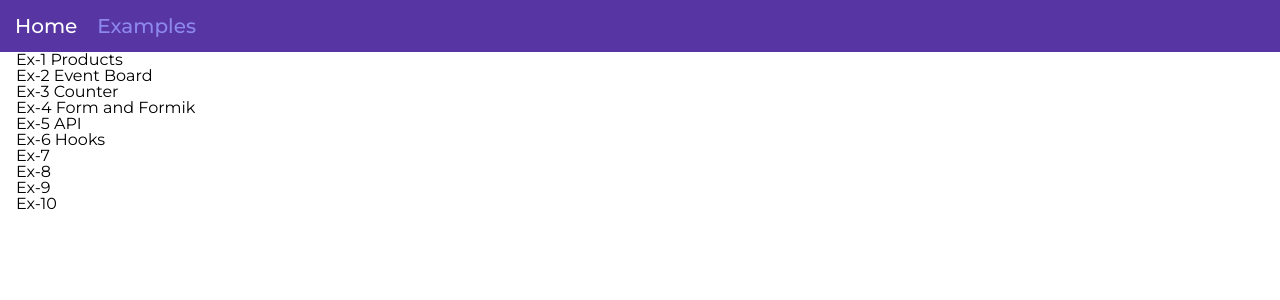
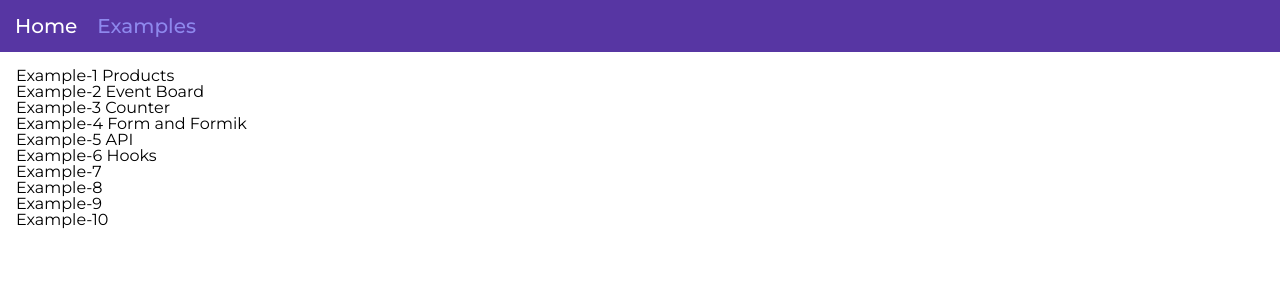
Before and after one commit to Mar4ella89/Play-Music-Reac, a React (Create React App) app: page /react-examples/examples in a window 1280 px wide. Shown: the top 300 px of the page. Built offline with nearby package versions, Linux system fonts and the light colour scheme.

Commit message:
update routes

```diff
--- a/src/AllExamples/EventBoard-example-2/Event/Event.jsx
+++ b/src/AllExamples/EventBoard-example-2/Event/Event.jsx
@@ -5,10 +5,7 @@ import {
   FaCalendarAlt,
   FaClock,
 } from 'react-icons/fa';
-import {
-  formatEventDuration,
-  formatEventStart,
-} from 'EventBoard-example-2/utils';
+import { formatEventDuration, formatEventStart } from '../utils';
 import { iconSize } from '../constants';
 import { Card, EventName, Info, Chip } from './Event.styled';
 
--- a/src/App/App.jsx
+++ b/src/App/App.jsx
@@ -1,12 +1,23 @@
-import { Routes, Route } from 'react-router-dom';
+import { Routes, Route, useParams } from 'react-router-dom';
 import { lazy, Suspense } from 'react';
 
-const Navbar = lazy(() => import('../modules/Navbar/Navbar'));
-const HomePage = lazy(() => import('../pages/HomePage/HomePage'));
-const ExamplesPage = lazy(() => import('../pages/ExamplesPage/ExamplesPage'));
+import productsList from '../AllExamples/Products-example-1/products';
+// import Hooks from 'AllExamples/Hook-example-6/Hooks';
+
+import Container from 'components/Container/Container';
+import upcomingEvents from 'AllExamples/EventBoard-example-2/upcoming-events.json';
+// import upcomingEvents from 'EventBoard-example-2/upcoming-events.json';
+
+const Navbar = lazy(() => import('modules/Navbar/Navbar'));
+const HomePage = lazy(() => import('pages/HomePage/HomePage'));
+const ExamplesPage = lazy(() => import('pages/ExamplesPage/ExamplesPage'));
 const Product = lazy(() =>
   import('AllExamples/Products-example-1/components/Products/Product')
 );
+// const EventBoard = lazy(() =>
+//   import('AllExamples/EventBoard-example-2/components/EventBoard')
+// );
+const Hooks = lazy(() => import('AllExamples/Hook-example-6/Hooks'));
 
 // import Product from '../Products-example-1/components/Products/Product';
 // import Section from '../Products-example-1/components/Section/Section';
@@ -14,23 +25,65 @@ const Product = lazy(() =>
 
 // import { PageTitle } from 'EventBoard-example-2/components/PageTitle/PageTitle';
 // import EventBoard from 'EventBoard-example-2/components/EventBoard';
-// import upcomingEvents from 'EventBoard-example-2/upcoming-events.json';
-// import productsList from 'Products-example-1/products.json';
+
 // import { Container } from './App.styled';
 // import { Counter } from 'Counter-example-3/components/Counter';
 // import SignUpForm from 'Form-example-4/SignUpForm';
 // import NewsApi from 'API-example-5/components/NewsApi';
 // import Hooks from 'Hook-example-6/Hooks';
+const examples = [
+  { id: 'ex1', title: 'Example-1 Products' },
+  { id: 'ex2', title: 'Example-2 Event Board' },
+  { id: 'ex3', title: 'Example-3 Counter' },
+  { id: 'ex4', title: 'Example-4 Form and Formik' },
+  { id: 'ex5', title: 'Example-5 API' },
+  { id: 'ex6', title: 'Example-6 Hooks' },
+  { id: 'ex7', title: 'Example-7' },
+  { id: 'ex8', title: 'Example-8' },
+  { id: 'ex9', title: 'Example-9' },
+  { id: 'ex10', title: 'Example-10' },
+];
+
+const Example = () => {
+  const { ex } = useParams();
+
+  const renderComponent = () => {
+    switch (ex) {
+      case 'ex1':
+        return (
+          <Container>
+            <Product allFood={productsList} />
+          </Container>
+        );
+      // case 'ex2':
+      //   return (
+      //     <Container>
+      //       <EventBoard events={upcomingEvents} />
+      //     </Container>
+      //   );
+
+      default:
+        return null;
+    }
+  };
+
+  return renderComponent();
+};
 
 export const App = () => (
   <Suspense>
     <Navbar />
+    {/* <Product allFood={productsList} /> */}
     <Routes>
       <Route>
         <Route path="/" element={<HomePage />} />
-        <Route path="/examples" element={<ExamplesPage />} />
-        <Route path="/examples/:" element={<ExamplesPage />}>
-          <Route path="ex1" element={<Product />}></Route>
+        <Route
+          path="/examples"
+          element={<ExamplesPage examples={examples} />}
+        />
+        <Route path="/examples/:ex" element={<Example />}>
+          {/* <Route path="ex1" element={<Product allFood={productsList} />} />
+          <Route path="ex6" element={<Hooks />} /> */}
         </Route>
       </Route>
 
--- a/src/components/Container/Container.module.css
+++ b/src/components/Container/Container.module.css
@@ -1,11 +1,11 @@
 .container {
     width: 350px;
     margin: 0 auto;
-    padding: 0 15px;
+    padding: 15px 15px;
 
     @media screen and (min-width: 768px) {
         width: 768px;
-        padding: 0 16px;
+        padding: 16px 16px;
     }
 
     @media screen and (min-width: 1279px) {
--- a/src/pages/ExamplesPage/ExamplesPage.jsx
+++ b/src/pages/ExamplesPage/ExamplesPage.jsx
@@ -1,33 +1,30 @@
-import { useNavigate } from 'react-router-dom';
+import {
+  useNavigate,
+  NavLink,
+  Outlet,
+  useParams,
+  Link,
+} from 'react-router-dom';
 
 import Container from 'components/Container/Container';
 
-const ExamplesPage = () => {
-  const navigate = useNavigate();
+const ExamplesPage = ({ examples }) => {
   return (
     <Container>
       <aside>
         <nav>
           <ul>
-            <li
-              onClick={() => {
-                navigate('/ex1');
-              }}
-            >
-              Ex-1 Products
-            </li>
-            <li>Ex-2 Event Board</li>
-            <li>Ex-3 Counter</li>
-            <li>Ex-4 Form and Formik</li>
-            <li>Ex-5 API</li>
-            <li>Ex-6 Hooks</li>
-            <li>Ex-7</li>
-            <li>Ex-8</li>
-            <li>Ex-9</li>
-            <li>Ex-10</li>
+            {examples.map(({ id, title }) => (
+              <li key={id}>
+                <NavLink to={`/examples/${id}`}>
+                  <p>{title}</p>
+                </NavLink>
+              </li>
+            ))}
           </ul>
         </nav>
       </aside>
+      <Outlet />
     </Container>
   );
 };
```
